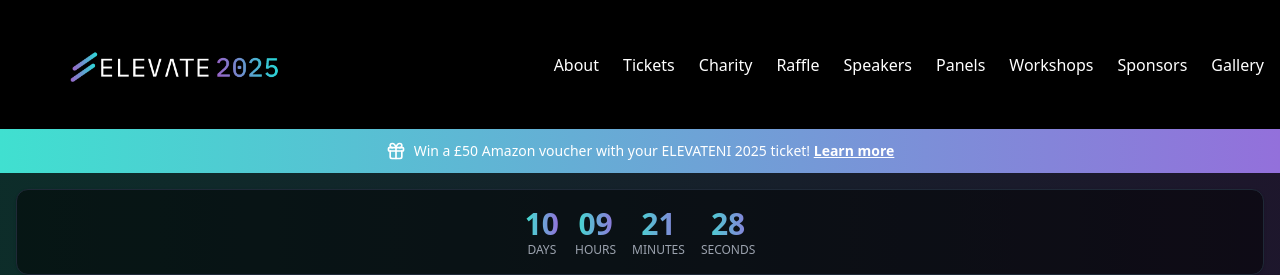
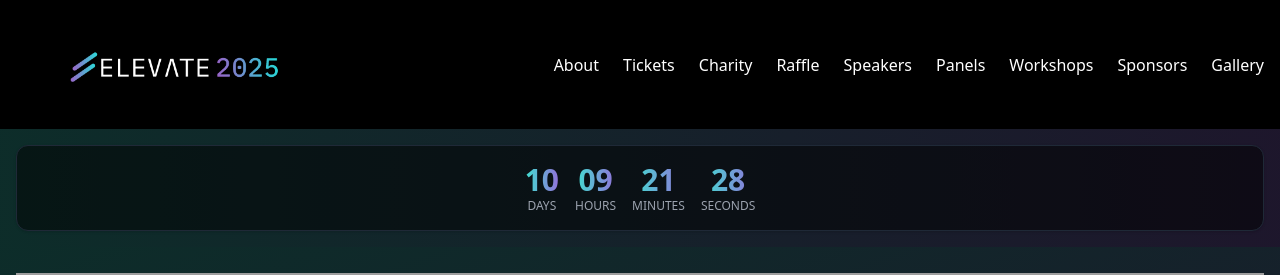
Before and after one commit to elevateni/elevateNI-website, a Next.js app: page / in a window 1280 px wide. Shown: the top 275 px of the page. Built offline with nearby package versions, Linux system fonts and the light colour scheme; grey boxes are pictures that could not be loaded.

Commit message:
removing giveaway

```diff
--- a/app/page.jsx
+++ b/app/page.jsx
@@ -42,20 +42,6 @@ export default function Home() {
           <Navigation />
         </div>
       </header>
-
-      <section className="bg-gradient-to-r from-[#40E0D0] to-[#9370DB] py-3">
-          <div className="container mx-auto px-4">
-            <div className="flex items-center justify-center space-x-2 text-white">
-              <Gift className="h-5 w-5" />
-              <p className="text-sm font-medium">
-                Win a £50 Amazon voucher with your ELEVATENI 2025 ticket!{" "}
-                <a href="#giveaway" className="underline font-bold hover:text-black transition-colors">
-                  Learn more
-                </a>
-              </p>
-            </div>
-          </div>
-        </section>
 
       <div className="bg-gradient-to-r from-[#40E0D0]/20 to-[#9370DB]/20 py-4">
         <div className="container mx-auto px-4">
@@ -343,20 +329,6 @@ export default function Home() {
             </Link>
           </div>
         </section>
-        <section id="giveaway" className="py-24 relative bg-gradient-to-r from-[#40E0D0] to-[#9370DB]">
-          <div className="container mx-auto px-4 text-center">
-            <h2 className="text-3xl font-bold mb-8 text-white">Win a £50 Amazon Voucher!</h2>
-            <p className="text-xl mb-8 text-white max-w-2xl mx-auto">
-              Buying an ElevateNI ticket gives you a chance to win a £50 Amazon Voucher!
-            </p>
-            <p className="text-lg font-semibold mb-4 text-white">Deadline to enter: Monday 24th February 2025</p>
-            <Link href="https://fixr.co/event/elevateni-student-conference-2025-tickets-627078385">
-              <Button size="lg" className="bg-white text-[#9370DB] hover:bg-gray-100 transition-colors">
-                Get Your Ticket Now
-              </Button>
-            </Link>
-          </div>
-        </section>
       </main>
       <footer className="py-12 border-t border-white/10">
         <div className="container mx-auto px-4">
```
